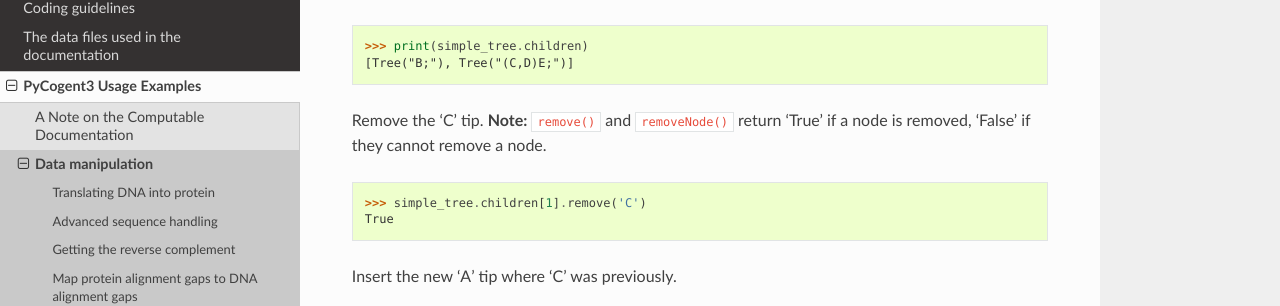
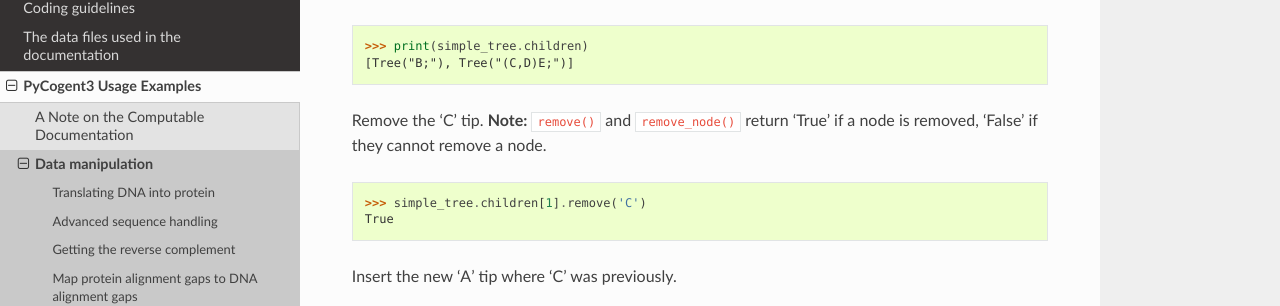
Before and after one commit to cogent3/cogent3, a Sphinx documentation site: the page built from doc/examples/manipulating_tree_nodes.rst, in a window 1280 px wide and 900 px high, scrolled down 1176 px. Shown: the part 145-451 px from the top of the window. Built offline with Sphinx 7.4.7 and the Read the Docs theme 2.0.0, drawn with Linux system fonts in a browser that asks for light colours; formulas are drawn with MathJax 3.

Commit message:
DOC: fixed reference to old method name

```diff
--- a/doc/examples/manipulating_tree_nodes.rst
+++ b/doc/examples/manipulating_tree_nodes.rst
@@ -55,7 +55,7 @@
     >>> print(simple_tree.children)
     [Tree("B;"), Tree("(C,D)E;")]
 
-Remove the 'C' tip.  **Note:** ``remove()`` and ``removeNode()`` return 'True' if a node is removed, 'False' if they cannot remove a node.
+Remove the 'C' tip.  **Note:** ``remove()`` and ``remove_node()`` return 'True' if a node is removed, 'False' if they cannot remove a node.
 
 .. doctest ::
 
```
